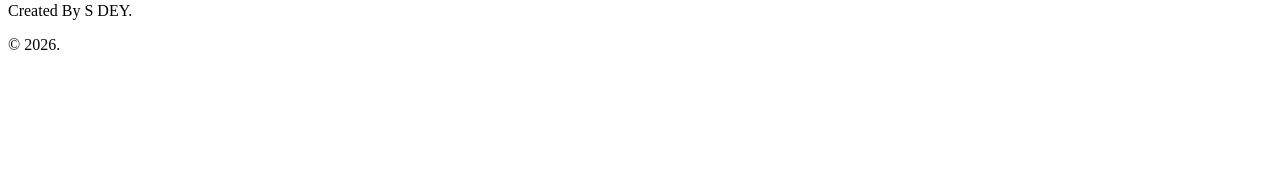
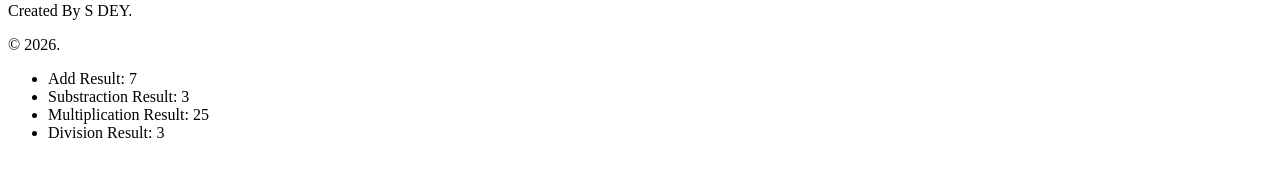
Before and after one commit to shrayajyotidey/Learning_React, a React (Vite) app: page / in a window 1280 px wide. Shown: the part 620-796 px from the top of the page. Built offline with nearby package versions, Linux system fonts and the light colour scheme.

Commit message:
ep291 import export

```diff
--- a/src/App.jsx
+++ b/src/App.jsx
@@ -6,6 +6,7 @@ import './App.css'
 import Greet from './components/Greetings'
 import Photo from './components/Photo'
 import Info from './components/Info'
+import Cal from './components/calculate'
 
 
 let fname = "S";
@@ -34,7 +35,7 @@ function App() {
       <Greet />
       <Photo />
       <Info fname={fname} lname={lname} luck={luck} currentYear={currentYear} />
-
+      <Cal />
     </div>
   )
 }
--- /dev/null
+++ b/src/components/Calculate.jsx
@@ -0,0 +1,12 @@
+import {add, substract, multiply, divide} from './Module'
+
+function Cal(){
+    return <ul>
+        <li>Add Result: {add(5,2)}</li>
+        <li>Substraction Result: {substract(5,2)}</li>
+        <li>Multiplication Result: {multiply(5,5)}</li>
+        <li>Division Result: {divide(9,3)}</li>
+    </ul>
+}
+
+export default Cal;
--- /dev/null
+++ b/src/components/Module.jsx
@@ -0,0 +1,17 @@
+function add(a,b){
+  return a+b;
+}
+
+function substract(a,b){
+    return a-b;
+}
+
+function multiply(a,b){
+  return a*b;
+}
+
+function divide(a,b){
+  return a/b;
+}
+
+export {add, substract, multiply, divide};
```
